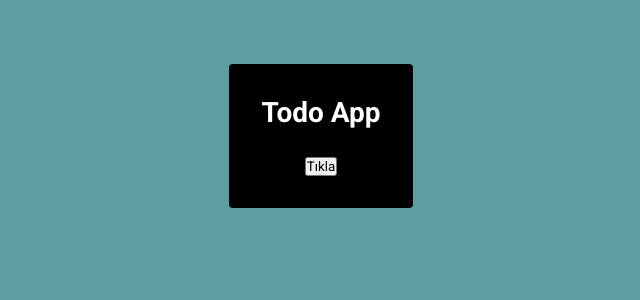
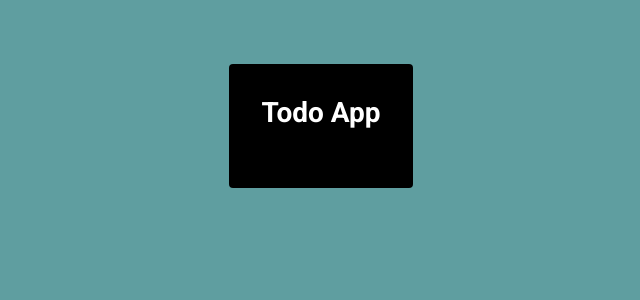
Before and after one commit to muslumhanerol/ToDo_App_With_React, a React (Create React App) app in the folder todo_app/: page / in a window 1280 px wide. Shown: the top 300 px of the page, without its empty margins (319-959 px from the left). Built offline with nearby package versions, Linux system fonts and the light colour scheme.

Commit message:
Update TodoWrapper.js

```diff
--- a/todo_app/src/Components/TodoWrapper.js
+++ b/todo_app/src/Components/TodoWrapper.js
@@ -11,7 +11,6 @@ const TodoWrapper = () => {
             desc: todo, //kullanıcı ne yazmışsa gel onu yaz dedik.
             completed: false //görev yeni eklendiğinden tamamlanmamıştır yanı false.
         }]);
-        console.log(todos);
     };
 
 
@@ -19,8 +18,7 @@ const TodoWrapper = () => {
         <>
             <div className='TodoWrapper'>
                 <h1>Todo App</h1>
-                <TodoForm />
-                <button onClick={() => { addTodo("Deneme") }}>Tıkla</button>
+                <TodoForm addTodo={addTodo} />
             </div>
         </>
     )
```
